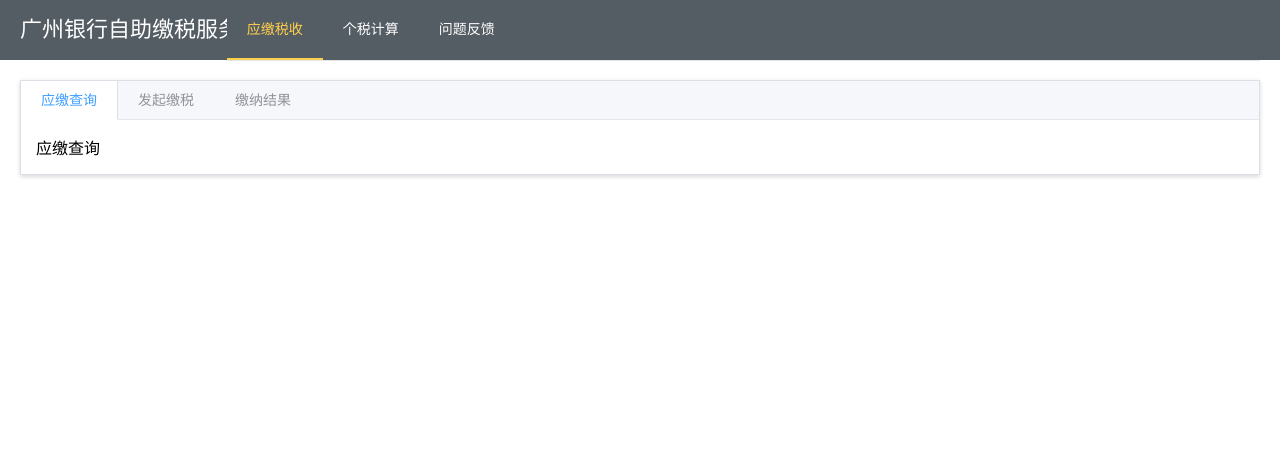
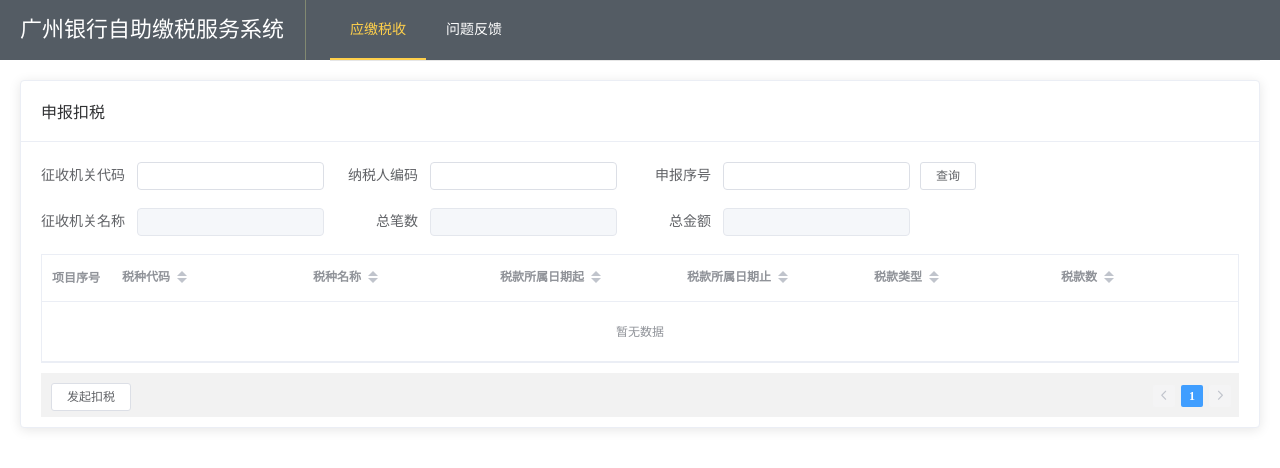
Before and after one commit to OZCNO/TIPS, a Vue app: page /#/page1 in a window 1280 px wide. Shown: the top 468 px of the page. Built offline with nearby package versions, Linux system fonts and the light colour scheme.

Commit message:
2019/7/6

```diff
--- a/package.json
+++ b/package.json
@@ -11,6 +11,7 @@
     "axios": "^0.19.0",
     "core-js": "^2.6.5",
     "element-ui": "^2.10.1",
+    "mockjs": "^1.0.1-beta3",
     "router": "^1.3.3",
     "vue": "^2.6.10",
     "vue-router": "^3.0.7"
--- a/src/App.vue
+++ b/src/App.vue
@@ -3,24 +3,22 @@
 		<el-container>
 			<el-header>
       <el-row>
-        <el-col :span="4">
+        <el-col :span="6">
           <div class="logo"><span>广州银行自助缴税服务系统</span></div>
         </el-col>
-        <el-col :span="20">
-          <div class="menu">
+        <el-col :span="18">
           <el-menu
+            router
             :default-active="activeIndex"
             mode="horizontal"
-              @select="handleSelect"
             background-color="#545c64"
             text-color="#fff"
             active-text-color="#ffd04b"
             >
             <el-menu-item index="/page1">应缴税收</el-menu-item>
-              <el-menu-item index="/page2">个税计算</el-menu-item>
+            <!-- <el-menu-item index="/page2">个税计算</el-menu-item> -->
             <el-menu-item index="/page3">问题反馈</el-menu-item>
           </el-menu>
-          </div>
         </el-col>
       </el-row>
       </el-header>
@@ -44,13 +42,13 @@
       };
     },
     created:function(){
-      // console.log(this.$router.params);
+      this.$router.push("/page1");
     },
     methods: {
-      handleSelect(key, keyPath) {
-        this.$router.push(key);
+      // handleSelect(key, keyPath) {
+        // this.$router.push(key);
         // console.log(key, keyPath);
-      }
+      // }
     }
 }
 </script>
@@ -70,7 +68,7 @@
   border-right-width:1px;
   border-right-style:solid;
   border-color:hsla(62,77%,76%,.3);
-  width:280px;
+  width:285px;
 }
 .el-main {
 }
--- /dev/null
+++ b/src/api.js
@@ -0,0 +1,5 @@
+import axios from 'axios';
+axios.defaults.baseURL = 'http://127.0.0.1:8083';
+
+export const getList = (params) => { return axios.get(`list`,{params:params}); };
+export const taxStatus = (params) => { return axios.post(`tax`,params); };
--- a/src/main.js
+++ b/src/main.js
@@ -9,8 +9,10 @@
 Vue.use(VueRouter);
 
 import page1 from "./pages/page1.vue";
-import page2 from "./pages/page2.vue";
 import page3 from "./pages/page3.vue";
+
+import "./mock.js"
+import axios from 'axios'
 
 Vue.config.productionTip = false;
 
@@ -20,11 +22,6 @@
       path:"/page1",
       name:"page1",
       component:page1
-    },
-    {
-      path:"/page2",
-      name:"page2",
-      component:page2
     },
     {
       path:"/page3",
--- /dev/null
+++ b/src/mock.js
@@ -0,0 +1,66 @@
+var Mock = require('mockjs');
+var list = [
+    {
+      "id":"233",
+      "name":"32",
+      "beginTime":"1999.12.2",
+      "overTime":"1999.12.29",
+      "type":"23",
+      'amount':"131"
+    },{
+      'id':"233",
+      'name':"32",
+      'beginTime':"1999.12.2",
+      'overTime':"1999.12.29",
+      'type':"23",
+      'amount':"131"
+    },
+    {
+      "id":"233",
+      "name":"32",
+      "beginTime":"1999.12.2",
+      "overTime":"1999.12.29",
+      "type":"23",
+      'amount':"131"
+    },{
+      'id':"233",
+      'name':"32",
+      'beginTime':"1999.12.2",
+      'overTime':"1999.12.29",
+      'type':"23",
+      'amount':"131"
+    },
+    {
+      "id":"233",
+      "name":"32",
+      "beginTime":"1999.12.2",
+      "overTime":"1999.12.29",
+      "type":"23",
+      'amount':"131"
+    }
+];
+Mock.mock("http://127.0.0.1:8083/list",function(data){
+  let result={
+    "code":200,
+    "msg":"success",
+    "data":{
+      "totalCount":10,
+      "form":{
+        "txname":"呵呵呵呵",
+        "tCount":"10",
+        "tAmount":"13153"
+      },
+      "list":list,
+    }
+  }
+  return result
+});
+Mock.mock("http://127.0.0.1:8083/tax",function(data){
+  console.log(data.body);
+  let result={
+    "code":200,
+    "msg":"success",
+    "data":""
+  }
+  return result
+});
--- a/src/pages/page1.vue
+++ b/src/pages/page1.vue
@@ -1,31 +1,192 @@
 <template>
   <div id="app">
-    <el-tabs v-model="activeName" type="border-card" @tab-click="handleClick">
-      <el-tab-pane label="应缴查询" name="first">应缴查询</el-tab-pane>
-      <el-tab-pane label="发起缴税" name="second">发起缴税</el-tab-pane>
-      <el-tab-pane label="缴纳结果" name="third">缴纳结果</el-tab-pane>
-    </el-tabs>
+    <el-card class="box-card">
+      <div slot="header" class="clearfix">
+        <span>申报扣税</span>
+      </div>
+      <el-form ref="form" :inline="true" size="mini" :model="form" label-width="96px">
+        <el-form-item label="征收机关代码" prop="txcode">
+          <el-input v-model="form.txcode"></el-input>
+        </el-form-item>
+        <el-form-item label="纳税人编码" prop="rxutid">
+          <el-input v-model="form.rxutid"></el-input>
+        </el-form-item>
+        <el-form-item label="申报序号" prop="tipssq">
+          <el-input v-model="form.tipssq"></el-input>
+        </el-form-item>
+        <el-form-item>
+          <el-button  size="mini" @click="handleGetTax">查询</el-button>
+        </el-form-item>
+      </el-form>
+      <el-form ref="resultForm" :inline="true" size="mini" :model="resultForm" label-width="96px">
+        <el-form-item label="征收机关名称">
+          <el-input v-model="resultForm.txname" disabled></el-input>
+        </el-form-item>
+        <el-form-item label="总笔数">
+          <el-input v-model="resultForm.tCount" disabled></el-input>
+        </el-form-item>
+        <el-form-item label="总金额">
+          <el-input v-model="resultForm.tAmount" disabled></el-input>
+        </el-form-item>
+      </el-form>
+
+      <el-table :data="list" :highlight-current-row="true" v-loading="listLoading" style="width: 100%" class="tableClass" size="mini">
+        <el-table-column type="index" width="70px" label="项目序号">
+        </el-table-column><el-table-column prop="id" label="税种代码" sortable show-overflow-tooltip>
+        </el-table-column><el-table-column prop="name" label="税种名称" sortable show-overflow-tooltip>
+        </el-table-column><el-table-column prop="beginTime" label="税款所属日期起" sortable>
+        </el-table-column><el-table-column prop="overTime" label="税款所属日期止" sortable>
+        </el-table-column><el-table-column prop="type" label="税款类型" sortable>
+        </el-table-column><el-table-column prop="amount" label="税款数" sortable>
+        </el-table-column>
+      </el-table>
+      <el-col :span="24" class="toolbar">
+        <el-button  @click="dialogFormVisible=true" size="mini">发起扣税</el-button>
+        <el-pagination
+          background
+          small
+          layout="prev, pager, next"
+          @current-change="handleCurrentChange"
+          :page-size="5"
+          :total="total" style="float:right">
+        </el-pagination>
+      </el-col>
+    </el-card>
+
+    <el-dialog title="发起扣税" :visible.sync="dialogFormVisible">
+      <el-form ref="payForm" :model="payForm" label-width="96px">
+        <el-form-item label="付款账号" prop="pyerac">
+          <el-input type="text" v-model="payForm.pyerac"></el-input>
+        </el-form-item>
+        <el-form-item label="支付密码" prop="pypsd">
+          <el-input type="password" v-model="payForm.pypsd"></el-input>
+        </el-form-item>
+      </el-form>
+      <div slot="footer">
+          <el-button @click="handleCancel('payForm')" >取消</el-button>
+          <el-button @click="resetForm('payForm')" >重置</el-button>
+          <el-button @click="submitForm('payForm')" :loading="submitting">确定</el-button>
+      </div>
+    </el-dialog>
 
   </div>
 </template>
 
 <script>
+// import { getList,taxStatus,test } from "../api.js";
+import { getList } from "../api.js";
+import { taxStatus } from "../api.js";
 export default {
   name: 'page1',
   data() {
-      return {
-          activeName: 'first'
-      };
+    return {
+      activeName: 'first',
+      form:{
+          "txcode":"",
+          "rxutid":"",
+          "tipssq":"",
+      },
+      resultForm:{},
+      listLoading:false,
+      list:[],
+      page:1,
+      total:0,
+      dialogFormVisible:false,
+      payForm:{
+        "pyerac":"",
+        "pypsd":""
+      },
+      submitting:false,
+    }
+  },
+  methods: {
+    handleGetTax(){
+      this.listLoading=true
+      // 暂时不传递数据
+      // 把请求的页码输进去
+      getList().then(res=>{
+      // getList(this.form).then(res=>{
+        console.log(res)
+        let {msg,code,data}=res.data
+        if(code==200){
+          this.list=data.list
+          this.total=data.totalCount
+          this.resultForm=data.form
+        }else{
+          this.$message.error(msg)
+        }
+        this.listLoading=false
+      }).catch(res=>{
+        this.listLoading=false
+        this.$message.error(msg)
+      })
     },
-    methods: {
-      handleClick(tab, event) {
-        console.log(tab, event);
-      }
-
-    }
+    handleCurrentChange(val){
+      this.page=val
+      // this.handleGetTax()
+    },
+    handleCancel(form){
+      this.resetForm(form)
+      this.dialogFormVisible=false
+    },
+    resetForm(form){
+      this.$refs[form].resetFields()
+    },
+    submitForm(form){
+      this.submitting = true
+      taxStatus().then(res=>{
+        let {msg,code,data}=res.data
+        if(code==200){
+          this.submitting=false
+          this.$message.success("缴税成功")
+          this.resetForm("form")
+          this.resultForm={}
+          this.resetForm(form)
+          this.dialogFormVisible = false
+          //清空列表
+          this.list=[]
+          this.total=0
+        }else{
+          this.submitting=false
+          this.$message.error(msg)
+        }
+      })
+    },
+  }
 }
 </script>
 
 <style>
-
+/*.el-input.is-disabled .el-input__inner{
+  background-color: #f2f2f2 !important;
+}*/
+.el-table th{
+  background-color:#f5f7fa;
+}
+.tableClass{
+  border:1px solid #ebeef5;
+}
+.toolbar {
+  background: #f2f2f2;
+  padding: 10px 0 0 10px;
+  height:44px;
+  margin: 10px 0px;
+}
+.toolbar .el-form-item {
+  margin-bottom: 10px;
+}
+/*.el-table--enable-row-hover .el-table__body tr:hover>td{
+  background-color: #ddd !important;
+}
+.el-table--enable-row-hover .el-table__body .el-table__row .current-row{
+ background-color: #fdf6ec;
+}
+.el-pagination.is-background .el-pager li:not(.disabled).active{
+  color: #E6A23C;
+  background: #fdf6ec;
+  border-color: #f5dab1;
+}
+.el-pagination.is-background .el-pager li:not(.disabled):hover{
+  color: #E6A23C;
+}*/
 </style>
--- a/src/pages/page2.vue
+++ /dev/null
@@ -1,24 +0,0 @@
-<template>
-  <div id="app">
-    页面二
-
-  </div>
-</template>
-
-<script>
-export default {
-  name: 'page2',
-  data() {
-      return {
-
-      };
-    },
-    methods: {
-
-    }
-}
-</script>
-
-<style>
-
-</style>
```
Also changed, not shown: src/router/index.js (deleted, +0 -24 lines), 1 other file (tests, documents, lock files or other folders). Lines whose indentation alone changed are shown as unchanged.
